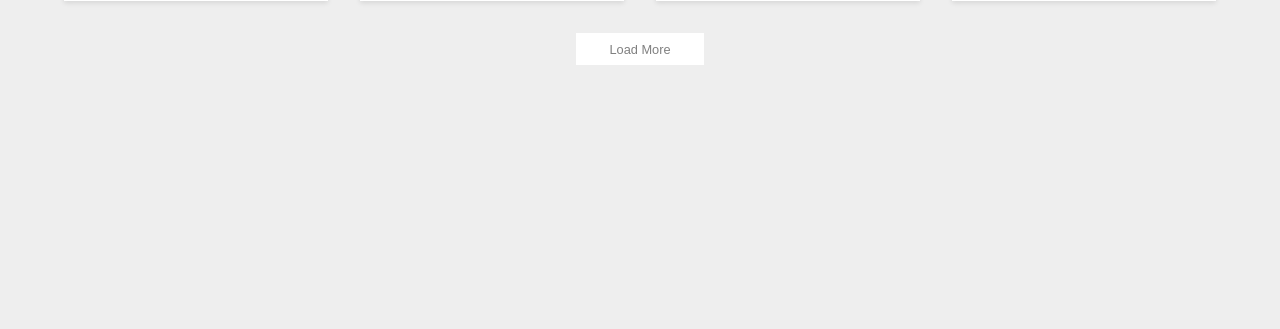
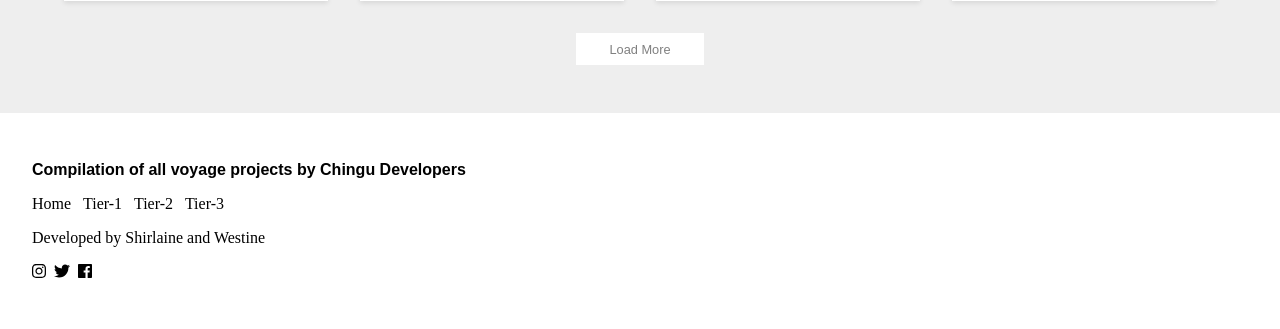
Before and after one commit to chingu-voyage4/Toucans-Team-8, a PHP site: page / in a window 1280 px wide. Shown: the part 2089-2418 px from the top of the page. Before the commit the page ends 2154 px from the top, so only its background shows below. Run offline with PHP 8.4, Linux system fonts and the light colour scheme; some libraries are stand-ins or nearby versions.

Commit message:
Add footer section to landing page

```diff
--- a/css/styles.css
+++ b/css/styles.css
@@ -95,7 +95,7 @@
   font-family: '3dumbregular';
   font-size: 0.9em;
   grid-row: 2/4;
-  padding: 0.5rem;
+  padding: 1rem;
 }
 
 .article__card > p:nth-child(3) {
@@ -156,3 +156,49 @@
   text-align: center;
   width: 8rem;
 }
+
+/* footer */
+.footer {
+  grid-template-columns: 12rem 1fr  1fr;
+  grid-template-rows: repeat(4, auto);
+  grid-gap: 1rem;
+  padding: 3rem 2rem;
+}
+
+.footer__title {
+  font-family: Arial;
+  grid-column: 1/3;
+  grid-row: 1/2;
+}
+
+.footer__links {
+  grid-column: 1/2;
+  grid-row: 2/3;
+  display: flex;
+  justify-content: space-between;
+  list-style: none;
+}
+
+.footer__description {
+  grid-column: 1/3;
+  grid-row: 3/4;
+}
+
+.footer__social-links {
+  color: black;
+  grid-column: 1/2;
+  grid-row: 4/5;
+  display: flex;
+  list-style: none;
+}
+
+.footer__social-links > li {
+  position: relative;
+  padding-right: 0.5rem;
+}
+
+.footer__links > li > a, .footer__social-links > li > a {
+  text-decoration: none;
+  background-color: none;
+  color: black;
+}
--- a/index.html
+++ b/index.html
@@ -12,7 +12,9 @@
     <link href="css/reset.css" rel="stylesheet">
     <link href="css/styles.css" rel="stylesheet">
     <link href="css/font.css" rel="stylesheet">
+    <script defer src="https://use.fontawesome.com/releases/v5.0.8/js/all.js" integrity="sha384-SlE991lGASHoBfWbelyBPLsUlwY1GwNDJo3jSJO04KZ33K2bwfV9YBauFfnzvynJ" crossorigin="anonymous"></script>
   </head>
+
   <body>
     <div class="wrapper">
       <!-- NavBar -->
@@ -159,9 +161,30 @@
         </div>
         <button type="button" class="load-more">Load More</button>
         <button type="button">Click Me!</button>
-
       </section>
 
+      <!--Footer section -->
+      <section class="footer grid">
+        <div class="footer__title">
+          <h4>Compilation of all voyage projects by Chingu Developers</h4>
+        </div>
+        <ul class="footer__links">
+          <li><a href="#home">Home</a></li>
+          <li><a href="#tier-1">Tier-1</a></li>
+          <li><a href="#tier-2">Tier-2</a></li>
+          <li><a href="#tier-3">Tier-3</a></li>
+        </ul>
+        <div class="footer__description">
+          <p>Developed by Shirlaine and Westine</p>
+        </div>
+        <ul class="footer__social-links">
+        <li><a href="#ig"><i class="fab fa-instagram"></i></a></li>
+        <li><a href="www.twitter.com"><i class="fab fa-twitter"></i></a></li>
+          <li><a href="#fb"><i class="fab fa-facebook"></i></a></li>
+        </ul>
+      </section>
+
+    </div>
     <script src="scripts.js"></script>
   </body>
 </html>
```
